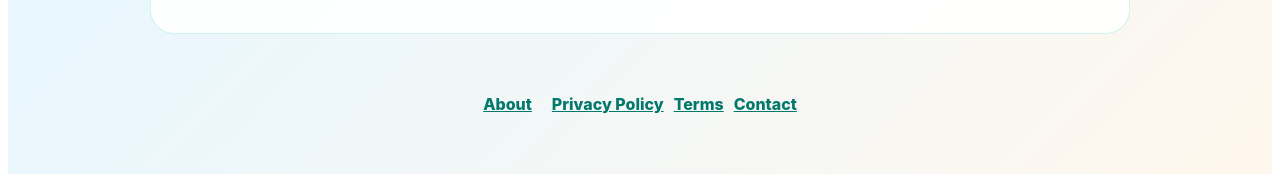
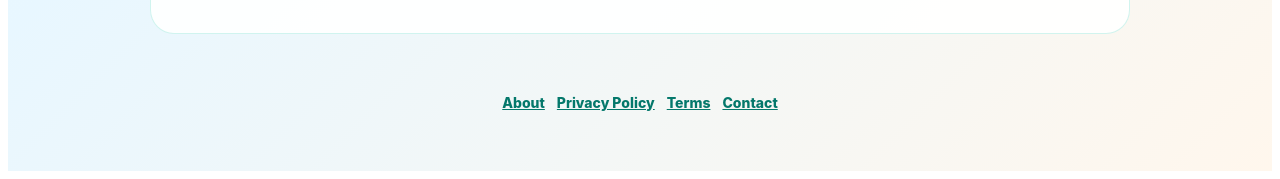
Before and after one commit to gramaziofamily/pixelminttools, a Next.js app: page / in a window 1280 px wide. Shown: the part 1127-1306 px from the top of the page. Built offline with nearby package versions, Linux system fonts and the light colour scheme.

Commit message:
Update page.js

```diff
--- a/app/page.js
+++ b/app/page.js
@@ -5,6 +5,13 @@ export default function Home() {
     ["JPG / PNG Converter", "/convert", "Convert image formats for free."],
     ["Social Media Image Cropper", "/crop", "Crop images for Instagram, Pinterest, YouTube, and more."],
     ["Background Remover", "/background-remover", "Prepare clean product photos and graphics."],
+  ];
+
+  const footerLinks = [
+    ["About", "/about"],
+    ["Privacy Policy", "/privacy-policy"],
+    ["Terms", "/terms"],
+    ["Contact", "/contact"],
   ];
 
   return (
@@ -34,14 +41,7 @@ export default function Home() {
           ✨ Free creator tools
         </div>
 
-        <div
-          style={{
-            fontSize: "42px",
-            marginBottom: "8px",
-          }}
-        >
-          🌿
-        </div>
+        <div style={{ fontSize: "42px", marginBottom: "8px" }}>🌿</div>
 
         <h1
           style={{
@@ -116,32 +116,38 @@ export default function Home() {
             online shops, social media posts, thumbnails, and digital content.
           </p>
         </div>
+
         <footer
           style={{
             marginTop: "36px",
-    padding: "24px",
+            padding: "24px 8px",
             textAlign: "center",
-    color: "#516174",
           }}
         >
-  <a href="/about" style={{ margin: "0 10px", color: "#04786b", fontWeight: "800" }}>
-    About
-  </a>
-  <a href="/privacy-policy" style={{ margin: "0 10px", color: "#04786b", fontWeight: "800" }}>
-    Privacy Policy
-  </a>
-  <a
-  href="/terms"
+          <div
             style={{
-    color: "#00796b",
-    fontWeight: "800",
+              display: "flex",
+              justifyContent: "center",
+              gap: "12px",
+              flexWrap: "wrap",
             }}
           >
-  Terms
+            {footerLinks.map(([title, link]) => (
+              <a
+                key={title}
+                href={link}
+                style={{
+                  color: "#04786b",
+                  fontWeight: "800",
+                  fontSize: "14px",
+                  textDecoration: "underline",
+                  whiteSpace: "nowrap",
+                }}
+              >
+                {title}
               </a>
-      <a href="/contact" style={{ margin: "0 10px", color: "#04786b", fontWeight: "800" }}>
-    Contact
-  </a>
+            ))}
+          </div>
         </footer>
       </section>
     </main>
```
Lines whose indentation alone changed are shown as unchanged.
